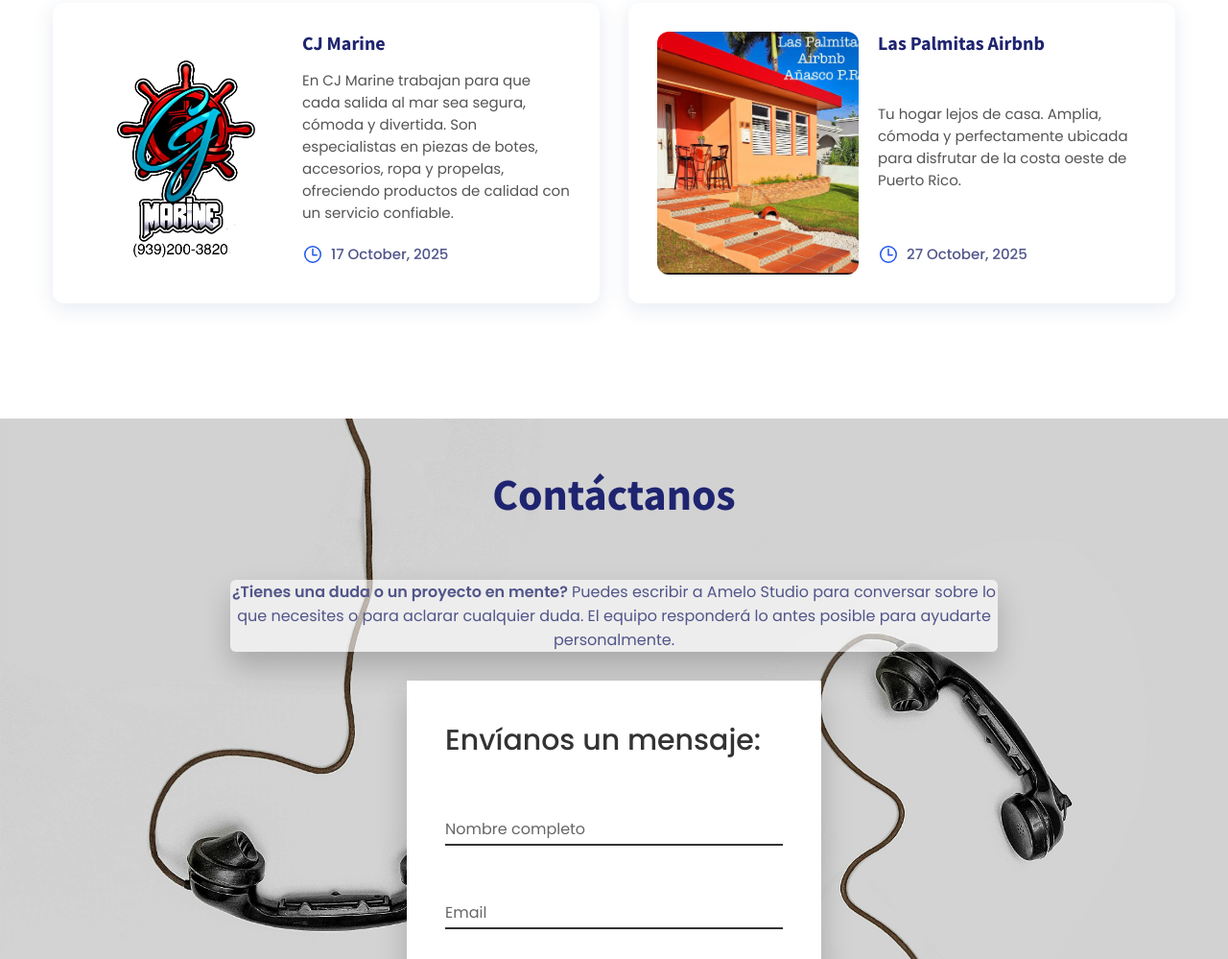
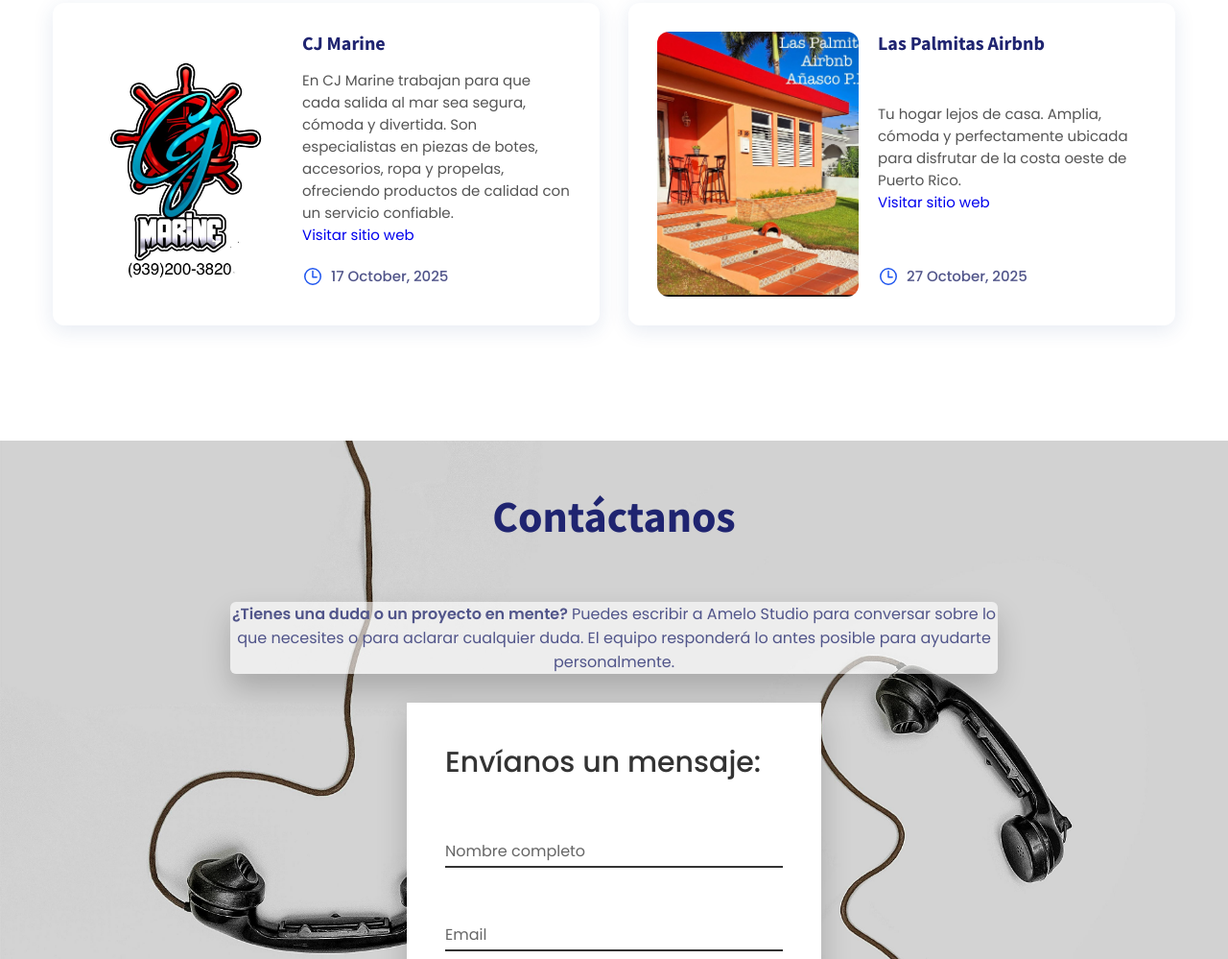
Before and after one commit to elo356/Amelos-Studio-Web, a plain HTML site: page index.html in a window 1280 px wide. Shown: the part 3494-4493 px from the top of the page at 96% size. Drawn offline with nearby package versions, Linux system fonts and the light colour scheme.

Commit message:
link card

```diff
--- a/index.html
+++ b/index.html
@@ -307,6 +307,7 @@
 
                   <p class="text">
                     En CJ Marine trabajan para que cada salida al mar sea segura, cómoda y divertida. Son especialistas en piezas de botes, accesorios, ropa y propelas, ofreciendo productos de calidad con un servicio confiable.
+                  <a href="https://cjmarine.org/">Visitar sitio web</a>
                   </p>
 
                   <div class="meta">
@@ -343,7 +344,8 @@
 
 
 Tu hogar lejos de casa. Amplia, cómoda y perfectamente ubicada para disfrutar de la costa oeste de Puerto Rico.
-                  </p>
+<a href="https://laspalmitaspr.to/">Visitar sitio web</a>
+</p>
 
                   <div class="meta">
 
```
